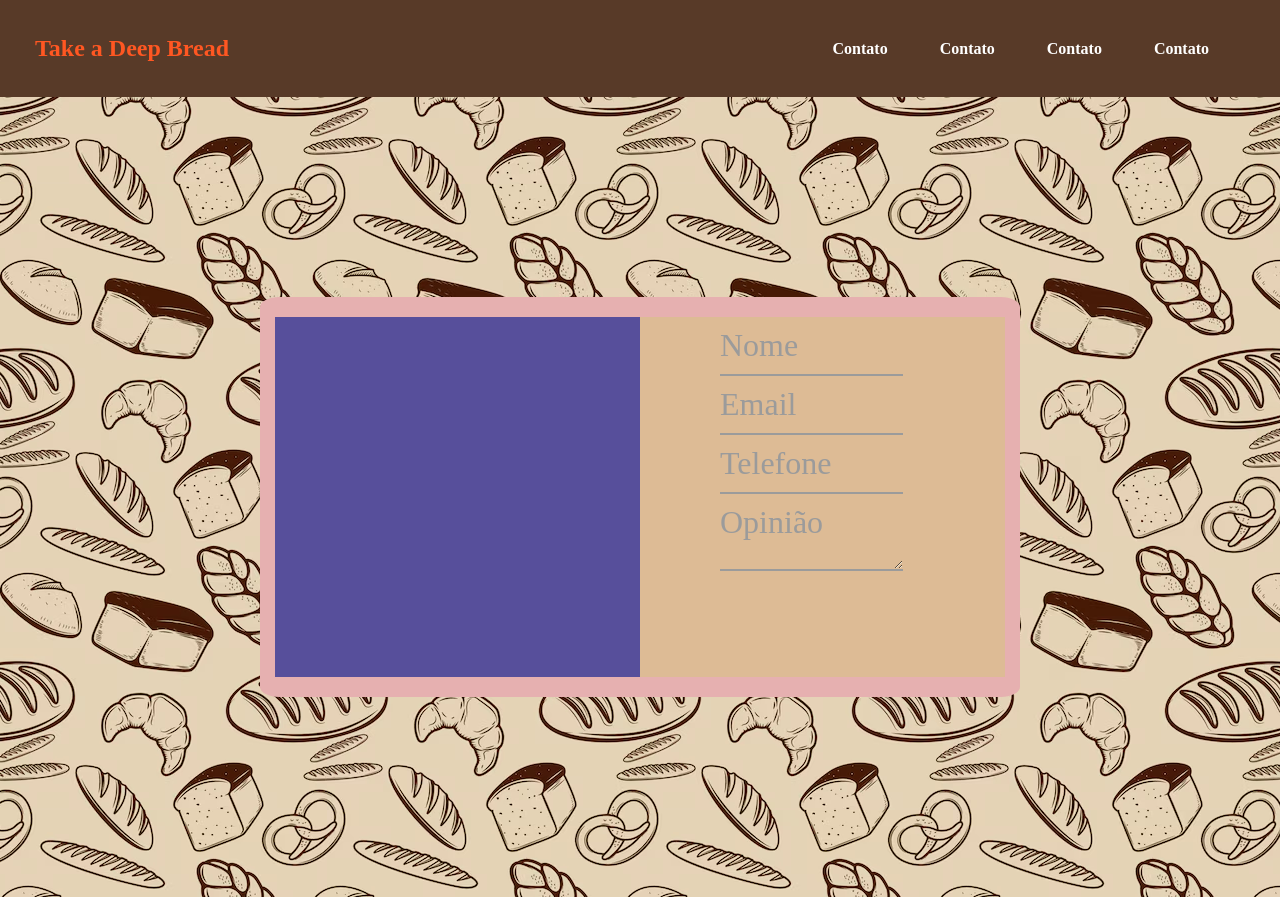
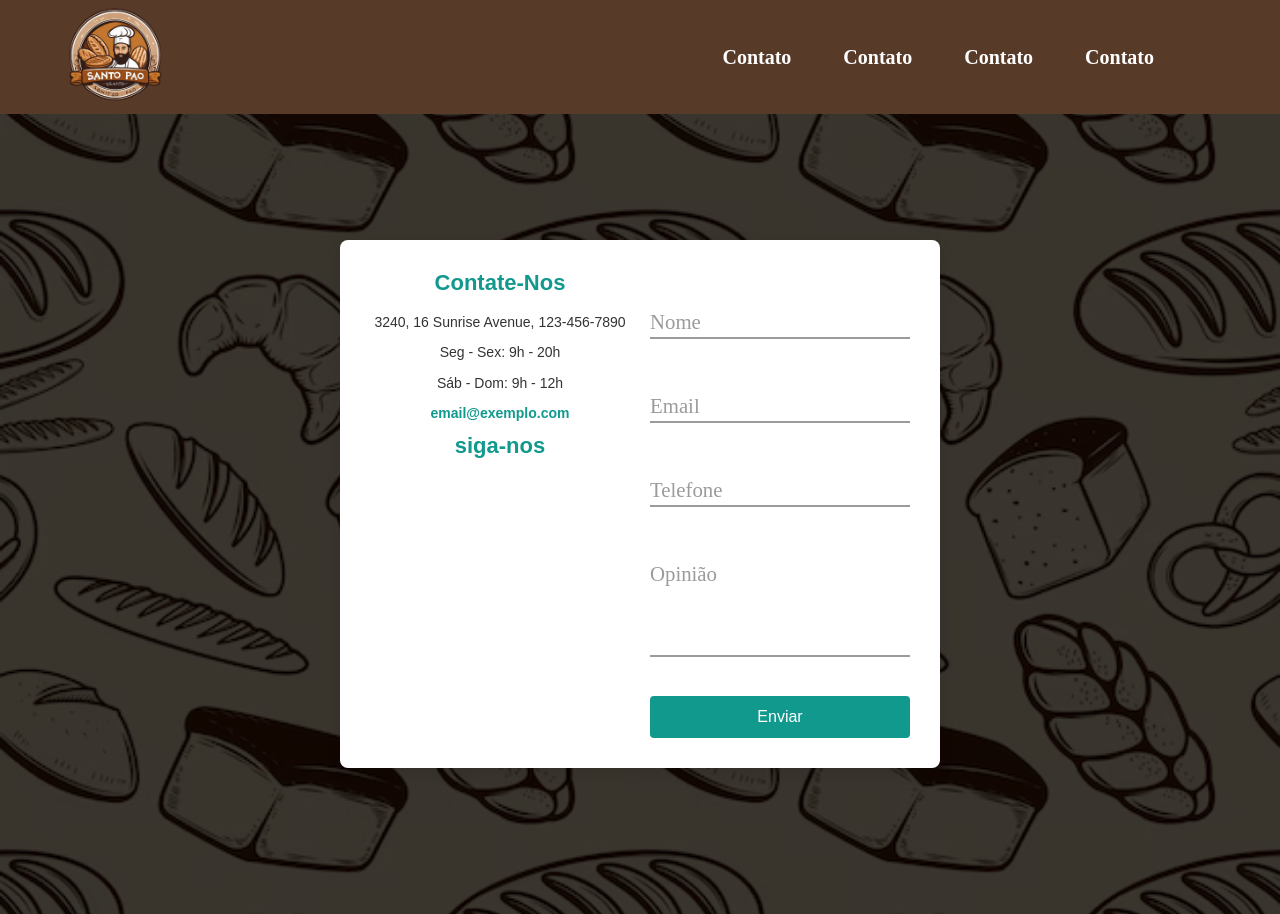
Before and after one commit to 917rafael/hackaton, a Vue app: page /contato in a window 1280 px wide. Built offline with nearby package versions, Linux system fonts and the light colour scheme.

Commit message:
FEAT: fializaçao da pagina de contato e foi começado a parte de produto #4

```diff
--- a/package.json
+++ b/package.json
@@ -11,6 +11,7 @@
     "format": "prettier --write src/"
   },
   "dependencies": {
+    "@fortawesome/fontawesome-svg-core": "^6.6.0",
     "vue": "^3.4.29",
     "vue-router": "^4.3.3"
   },
--- a/src/assets/main.css
+++ b/src/assets/main.css
@@ -3,3 +3,31 @@
   padding: 0;
   box-sizing: border-box;
 }
+/* Estilos para navegadores baseados em WebKit (Chrome, Safari, Edge) */
+::-webkit-scrollbar {
+  width: 25px; /* Largura da barra de rolagem vertical */
+  height: 25px; /* Altura da barra de rolagem horizontal */
+}
+
+::-webkit-scrollbar-track {
+  background-color: #df0d0d; /* Cor neutra para o trilho da barra de rolagem */
+  border-radius: 5px; /* Bordas arredondadas para o trilho */
+  box-shadow: inset 0 0 5px rgba(0, 0, 0, 0.1); /* Sombra interna suave para profundidade */
+}
+
+::-webkit-scrollbar-thumb {
+  background-color: #000000; /* Cor neutra e suave para a barra de rolagem */
+  border-radius: 5px; /* Bordas arredondadas */
+  transition: background-color 0.3s ease, box-shadow 0.3s ease; /* Transições suaves para cor e sombra */
+}
+
+::-webkit-scrollbar-thumb:hover {
+  background-color: #ec0000; /* Cor mais escura ao passar o mouse para feedback */
+  box-shadow: 0 0 8px rgba(255, 170, 170, 0.2); /* Sombra suave ao passar o mouse */
+}
+
+/* Estilos para navegadores baseados em Gecko (Firefox) */
+* {
+  scrollbar-width: thin; /* Barra de rolagem mais fina */
+  scrollbar-color: #8b5e33 #ffffff; /* Cor da barra de rolagem e do trilho */
+}
--- /dev/null
+++ b/src/components/Produtos.vue
@@ -0,0 +1,148 @@
+<template>
+    <div class="product-card">
+      <!-- Desconto do produto -->
+      <div class="discount-tag" v-if="product.discount">
+        <span>{{ product.discountText }}</span>
+      </div>
+
+      <!-- Imagem do produto -->
+      <img :src="product.image" :alt="product.name" class="product-image" />
+
+      <!-- Informações do produto -->
+      <div class="product-info">
+        <h2 class="product-name">{{ product.name }}</h2>
+
+        <!-- Avaliação em estrelas -->
+        <div class="product-rating">
+          <span v-for="n in 5" :key="n" class="star" :class="{ 'filled': n <= product.rating }">★</span>
+          <span class="reviews"> {{ product.reviews }} avaliações</span>
+        </div>
+
+        <!-- Preço antigo e desconto -->
+        <div class="product-price">
+          <span v-if="product.oldPrice" class="old-price">R$ {{ product.oldPrice }}</span>
+          <span v-if="product.discount" class="discount">{{ product.discount }}%</span>
+        </div>
+
+        <!-- Preço atual -->
+        <div class="current-price">
+          <strong>R$ {{ product.currentPrice }}</strong>
+        </div>
+
+        <!-- Parcelamento -->
+        <div class="installments" v-if="product.installments">
+          {{ product.installments }}
+        </div>
+      </div>
+    </div>
+  </template>
+
+  <script setup>
+  const props = defineProps({
+    product: {
+      type: Object,
+      required: true,
+    },
+  });
+  </script>
+
+  <style scoped>
+  .product-card {
+    background-color: #fff;
+    border-radius: 12px;
+    box-shadow: 0 4px 8px rgba(0, 0, 0, 0.1);
+    overflow: hidden;
+    max-width: 200px;
+    margin: 0 auto;
+    transition: transform 0.3s ease, box-shadow 0.3s ease;
+    position: relative;
+    padding: 10px;
+  }
+
+  .discount-tag {
+    position: absolute;
+    top: 10px;
+    left: 10px;
+    background-color: red;
+    color: white;
+    font-size: 0.8em;
+    padding: 5px;
+    border-radius: 5px;
+  }
+
+  .product-image {
+    width: 100%;
+    height: auto;
+    object-fit: cover;
+    margin-bottom: 10px;
+  }
+
+  .product-info {
+    text-align: left;
+  }
+
+  .product-name {
+    font-size: 1em;
+    margin-bottom: 8px;
+    color: #333;
+  }
+
+  .product-rating {
+    display: flex;
+    align-items: center;
+    margin-bottom: 5px;
+  }
+
+  .star {
+    color: #e0e0e0; /* cor padrão da estrela */
+  }
+
+  .star.filled {
+    color: gold; /* cor para estrelas preenchidas */
+  }
+
+  .reviews {
+    margin-left: 8px;
+    font-size: 0.8em;
+    color: #777;
+  }
+
+  .product-price {
+    display: flex;
+    align-items: center;
+    margin-bottom: 5px;
+  }
+
+  .old-price {
+    font-size: 0.8em;
+    color: #999;
+    text-decoration: line-through;
+    margin-right: 5px;
+  }
+
+  .discount {
+    color: green;
+    font-size: 0.8em;
+  }
+
+  .current-price {
+    font-size: 1.2em;
+    color: #007bff;
+    font-weight: bold;
+    margin-bottom: 5px;
+  }
+
+  .installments {
+    font-size: 0.8em;
+    color: #777;
+  }
+
+  </style>
+  <style scoped>
+.product-list {
+  display: grid;
+  grid-template-columns: repeat(3, 1fr);
+  gap: 16px;
+  padding: 20px;
+}
+</style>
--- a/src/components/header.vue
+++ b/src/components/header.vue
@@ -1,8 +1,12 @@
 <script setup>
 </script>
+
 <template>
   <header class="header">
-      <div class="logo">Take a Deep Bread</div>
+    <!-- Use router-link para navegação interna -->
+    <router-link to="/">
+      <img src="/src/assets/image/logo.png" alt="Logo" class="logo">
+    </router-link>
     <nav>
       <ul class="nav-links">
         <li><router-link to="/contato">Contato</router-link></li>
@@ -15,30 +19,29 @@
 </template>
 
 <style scoped>
-
 .container {
   font-family: 'Arial', sans-serif;
   color: #fff;
 }
 
-
 .header {
   display: flex;
   justify-content: space-between;
   align-items: center;
-  padding: 35px;
   background-color: rgba(59, 24, 3, 0.85);
+  height: 2%;
 }
 
 .logo {
-  font-size: 24px;
-  font-weight: bold;
-  color: #ff5722;
+  max-width: 139px; /* Define um tamanho máximo para a logo */
+  height: 110px; /* Mantém a proporção da logo */
+  margin-left: 60px;
 }
 
-.nav-links{
+.nav-links {
   display: flex;
   list-style: none;
+  padding-right: 90px;
 }
 
 .nav-links li {
@@ -49,7 +52,7 @@
   text-decoration: none;
   color: #fff;
   font-weight: bold;
-  font-size: 16px;
+  font-size: 20px;
   padding: 8px 16px;
   transition: background-color 0.5s ease;
 }
--- a/src/components/input.vue
+++ b/src/components/input.vue
@@ -1,22 +1,21 @@
+<script setup>
+defineProps({ pergunta: Object })
+</script>
 
-<script setup>
-defineProps({pergunta: Object})
-</script>
 <template>
-<div class="form__group">
-  <textarea v-if="pergunta.type === 'textarea'" class="form__field"/>
-  <input v-else type="text" class="form__field" :name="pergunta.description" :id="pergunta.id" required />
-  <label :for="pergunta.id" class="form__label">{{ pergunta.description }}</label>
-</div>
+  <div class="form__group">
+    <textarea v-if="pergunta.type === 'textarea'" class="form__field" :id="pergunta.id" :placeholder="pergunta.description" :minlength="pergunta.minlength":maxlength="pergunta.maxlength"></textarea>
+    <input v-else type="text" class="form__field" :name="pergunta.description" :placeholder="pergunta.description" :id="pergunta.id" required />
+    <label :for="pergunta.id" class="form__label">{{ pergunta.description }}</label>
+  </div>
 </template>
 
 <style scoped>
 .form__group {
   position: relative;
   padding: 15px 0 0;
-  margin-top: 10px;
-  width: 50%;
-  margin-left: 80px;
+  margin-top: 20px;
+  width: 100%;
 }
 
 .form__field {
@@ -26,50 +25,53 @@ defineProps({pergunta: Object})
   border-bottom: 2px solid #9b9b9b;
   outline: 0;
   font-size: 1rem;
-  color: #fff;
+  color: #333;
   padding: 7px 0;
   background: transparent;
-  transition: border-color 0.2s;
+  transition: border-color 0.2s, border-width 0.2s;
+  resize: none; /* Remove a possibilidade de redimensionar o textarea */
+}
 
-  &::placeholder {
-    color: transparent;
-  }
+.form__field::placeholder {
+  color: transparent; /* Torna o placeholder invisível */
+}
 
-  &:placeholder-shown ~ .form__label {
-    font-size: 1.3rem;
-    cursor: text;
-    top: 20px;
-  }
+.form__field:placeholder-shown ~ .form__label {
+  font-size: 1.3rem;
+  cursor: text;
+  top: 20px; /* Posição inicial do label quando o placeholder é mostrado */
 }
 
 .form__label {
   position: absolute;
-  top: 0;
+  top: 10px;
+  left: 0;
   display: block;
   transition: 0.2s;
-  font-size: 2rem;
+  font-size: 1rem;
   color: #9b9b9b;
+  pointer-events: none;
+}
+
+.form__field:focus ~ .form__label,
+.form__field:not(:placeholder-shown) ~ .form__label {
+  font-size: 0.85rem;
+  color: #11998e;
+  top: -15px; /* Posição do label quando o campo é focado ou preenchido */
+  font-weight: 700;
 }
 
 .form__field:focus {
-  ~ .form__label {
-    position: absolute;
-    top: 0;
-    display: block;
-    transition: 0.2s;
-    font-size: 1rem;
-    color: #11998e;
-    font-weight:700;
-  }
-  padding-bottom: 6px;
-  font-weight: 700;
-  border-width: 3px;
-  border-image: linear-gradient(to right, #11998e,#38ef7d);
-  border-image-slice: 1;
+  border-bottom: 2px solid #38ef7d;
 }
 
-.form__field{
-  &:required,&:invalid { box-shadow:none; }
+textarea.form__field {
+  min-height: 100px;
+}
+
+.form__field:required,
+.form__field:invalid {
+  box-shadow: none;
 }
 
 body {
@@ -80,6 +82,6 @@ body {
   align-items: center;
   min-height: 100vh;
   font-size: 1.5rem;
-  background-color:#222222;
+  background-color: #222222;
 }
 </style>
--- a/src/router/index.js
+++ b/src/router/index.js
@@ -13,6 +13,11 @@ const router = createRouter({
       path: '/contato',
       name: 'contato',
       component: () => import('../views/Contato.vue')
+    },
+    {
+      path: '/teste',
+      name: 'teste',
+      component: () => import('../views/teste.vue')
     },
     {
       path: '/',
--- a/src/views/Contato.vue
+++ b/src/views/Contato.vue
@@ -1,85 +1,140 @@
 <script setup>
 import Input from '@/components/input.vue';
 import headers from '@/components/header.vue';
-import fundo from '@/assets/image/fundopadaria.avif'
-
-import {perguntas} from '@/data/perguntas.js'
-
+//import fundo from '@/assets/image/fundopadaria.avif';
+import { perguntas } from '@/data/perguntas.js';
 </script>
 
 <template>
   <headers />
-  <section class="hero" :style="{ backgroundImage: `url(${fundo})` }">
-  <div class="container">
-    <div class="contato">
-      <div class="info"></div>
-      <div class="contate">
-        <Input v-for="pergunta in perguntas" :key="pergunta.id" :pergunta="pergunta" />
+  <section class="hero">
+    <div class="overlay"></div>
+
+      <div class="contato">
+
+        <div class="info">
+          <h2>Contate-Nos</h2>
+          <p>3240, 16 Sunrise Avenue, 123-456-7890</p>
+          <p>Seg - Sex: 9h - 20h</p>
+          <p>Sáb - Dom: 9h - 12h</p>
+          <p><a href="mailto:email@exemplo.com">email@exemplo.com</a></p>
+          <div>
+            <h2>siga-nos</h2>
+            <!--local de para colocar icones-->
+          </div>
+        </div>
+
+        <div class="contate">
+          <Input v-for="pergunta in perguntas" :key="pergunta.id" :pergunta="pergunta" />
+          <button class="custom-button">Enviar</button>
+        </div>
+
       </div>
-    </div>
-  </div>
   </section>
 </template>
 
 <style scoped>
-.nome{
-  margin-left: 50px;
-}
-.custom-input {
-  padding: 10px 15px;
-  font-size: 16px;
-  border-radius: 5px;
-  outline: none;
-  transition: border-color 0.3s ease;
-  color: aliceblue;
-  background-color: rgb(0, 0, 0);
+
+.social h2{
+  font-size: 22px;
+  margin-bottom: 15px;
+  color: #11998e;
 }
 
-.custom-input::placeholder {
-  color: #504e4e;
-  font-style: italic;
-}
-.container {
-  display: flex;
-  align-items: center;
-  justify-content: center;
-  height: 75vh;
-  width: 100%;
-}
-
-.contato {
-  display: flex;
-  align-items: center;
-  justify-content: center;
-  height: 50vh;
-  width: 95vh;
-  background-color: rgb(230, 176, 176);
-  border-radius: 2.567%;
-}
-
-.info {
-  margin-left: 15px;
-  height: 90%;
-  width: 50%;
-  background-color: rgb(87, 79, 155);
-}
-
-.contate {
-  margin-right: 15px;
-  height: 90%;
-  width: 50%;
-  background-color: rgb(221, 187, 149);
-
-}
 .hero {
   position: relative;
-  height: 100vh;
-
-  background-position: center;
+  min-height: 100vh;
   display: flex;
   align-items: center;
   justify-content: center;
   text-align: center;
   padding: 20px;
+  overflow: hidden;
+  background-color: rgba(0, 0, 0, 0.5); /* Fundo escuro translúcido */
+}
+
+.overlay {
+  position: absolute;
+  top: 0;
+  left: 0;
+  width: 100%;
+  height: 100%;
+  background-image: url('@/assets/image/fundopadaria.avif');
+  background-size: cover;
+  background-position: center;
+  background-repeat: no-repeat;
+  background-attachment: fixed;
+  filter: brightness(0.5);
+  z-index: -1;
+}
+
+.contato {
+  display: flex;
+  flex-direction: row;
+  flex-wrap: wrap;
+  justify-content: space-between;
+  align-items: flex-start;
+  width: 100%;
+  max-width: 600px;
+  background-color: #ffffff;
+  border-radius: 8px;
+  padding: 30px;
+  box-shadow: 0 4px 15px rgba(0, 0, 0, 0.1);
+  margin-bottom: 20px;
+}
+
+.info {
+  flex: 1;
+  margin-right: 20px;
+  color: #333;
+  font-family: Arial, sans-serif;
+  font-size: 14px;
+}
+
+.info h2 {
+  font-size: 22px;
+  margin-bottom: 15px;
+  color: #11998e;
+}
+
+.info p {
+  margin: 8px 0;
+  line-height: 1.6;
+}
+
+.info a {
+  color: #11998e;
+  text-decoration: none;
+  font-weight: bold;
+}
+
+.contate {
+  flex: 1;
+  display: flex;
+  flex-direction: column;
+  gap: 15px;
+}
+
+.custom-button {
+  padding: 12px 24px;
+  font-size: 16px;
+  border: none;
+  border-radius: 4px;
+  background-color: #11998e;
+  color: #ffffff;
+  cursor: pointer;
+  transition: background-color 0.3s ease, transform 0.2s ease;
+  margin-top: 20px;
+}
+
+.custom-button:hover {
+  background-color: #38ef7d;
+  transform: translateY(-2px);
+}
+
+.social {
+  margin-top: 20px;
+  text-align: center;
+  color: #ffffff;
 }
 </style>
--- a/src/views/home.vue
+++ b/src/views/home.vue
@@ -20,6 +20,11 @@ import { produtos } from '@/data/produtos'
         <product-card v-for="produto in produtos" :key="produto.id" :produto="produto" />
       </div>
     </section>
+    <div class="container">
+      <article class="produtos">
+
+      </article>
+    </div>
 </template>
 
 <style scoped>
@@ -29,7 +34,7 @@ import { produtos } from '@/data/produtos'
 
 .hero {
   position: relative;
-  height: 100vh;
+  height: 83vh;
   background-size: cover;
   background-position: center;
   display: flex;
--- /dev/null
+++ b/src/views/teste.vue
@@ -0,0 +1,38 @@
+<template>
+    <div class="product-list">
+      <ProductCard v-for="product in products":key="product.id":product="product"/>
+    </div>
+  </template>
+
+  <script setup>
+  import back from '@/assets/image/back.jpg'
+  import ProductCard from '@/components/Produtos.vue';
+  import produto2 from '@/components/produto2.vue';
+
+  const products = [
+    {
+      id: 1,
+      name: 'pega o pao caraio',
+      image: back, // Substitua pelo link da imagem real
+      rating: 2,
+      reviews: 1,
+      oldPrice: 229.99, //desconto
+      currentPrice: 179.99,
+      discount: 21, //desconto porcentagem de desconto
+      discountText: 'Mais barato no app!',
+      installments: '3x de R$ 59,99 sem juros no cartão de crédito', //escrita em baixo do preço
+    },
+
+
+    // Adicione mais produtos conforme necessário
+  ];
+  </script>
+
+  <style scoped>
+.product-list {
+  display: grid;
+  grid-template-columns: repeat(3, 1fr);
+  gap: 16px;
+  padding: 20px;
+}
+</style>
```
Also changed, not shown: src/assets/image/logo.png (added), src/data/cardapio.js (added), 1 other file (tests, documents, lock files or other folders). Lines whose indentation alone changed are shown as unchanged.
